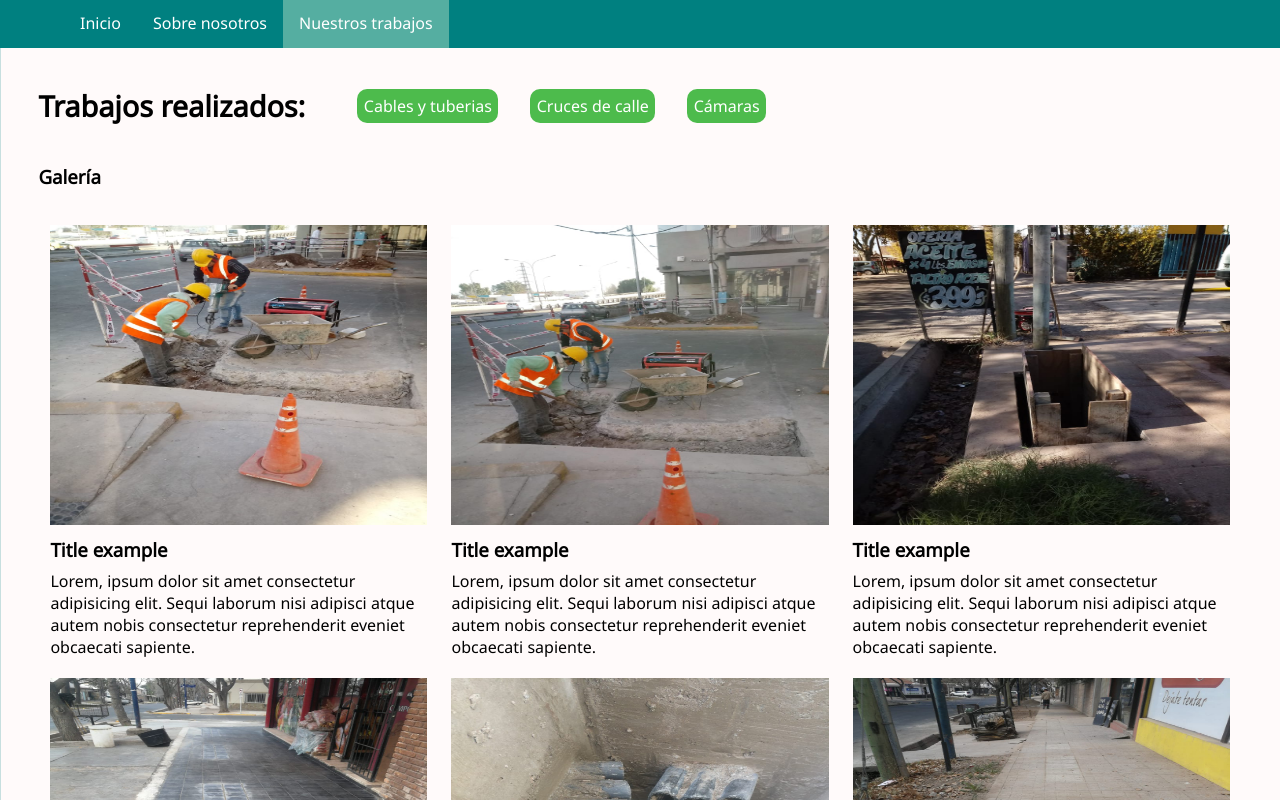
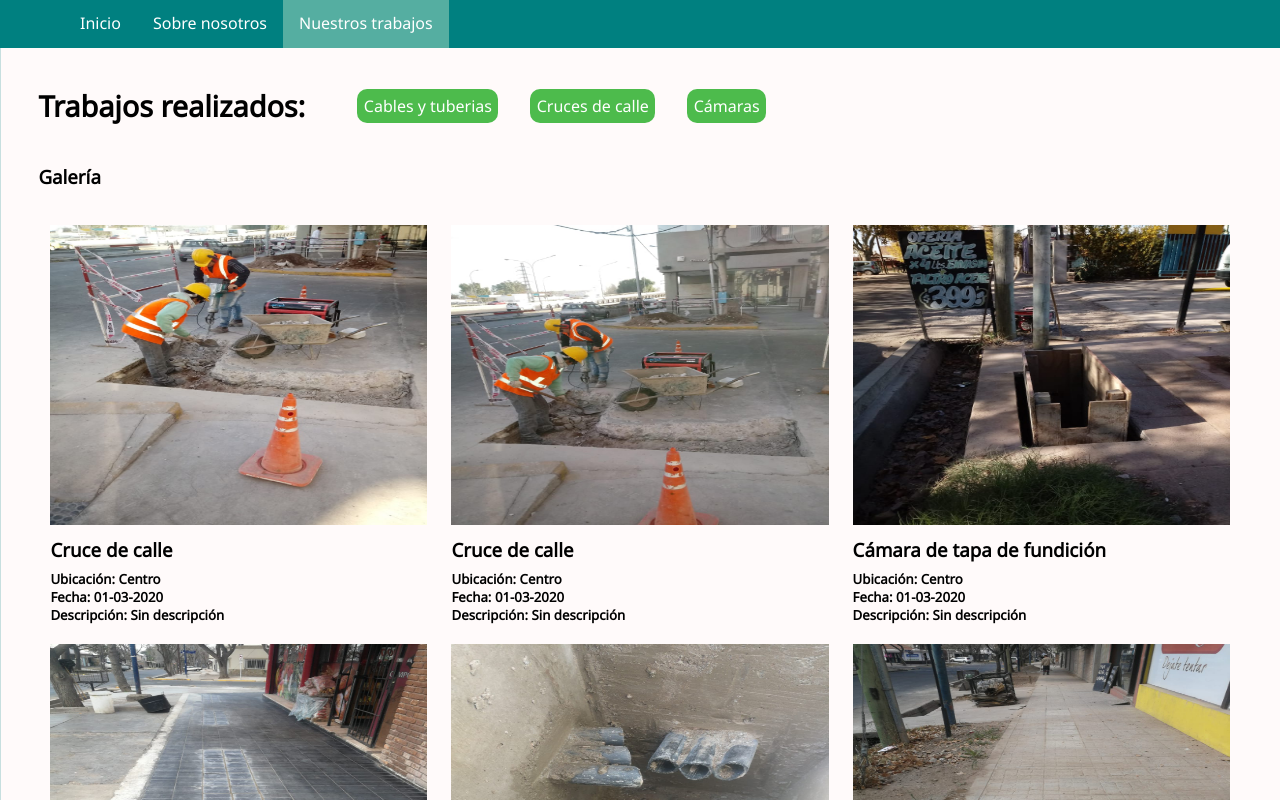
Before and after one commit to niconunez96/docker-react, a React (Create React App) app: page /works in a window 1280 px wide. Shown: the top 800 px of the page. Built offline with nearby package versions, Linux system fonts and the light colour scheme.

Commit message:
Add construction information to cards

```diff
--- a/src/App.js
+++ b/src/App.js
@@ -22,22 +22,22 @@ function App() {
             </Route>
             <Route path="/works/pipes-wire">
               <WorksWithNavbar>
-                <WorkGallery name="Colocación de cables y tuberias" images={WIRE_PIPES}/>
+                <WorkGallery name="Colocación de cables y tuberias" works={WIRE_PIPES}/>
               </WorksWithNavbar>
             </Route>
             <Route path="/works/street">
               <WorksWithNavbar>
-                <WorkGallery name="Cruces de calle" images={STREET}/>
+                <WorkGallery name="Cruces de calle" works={STREET}/>
               </WorksWithNavbar>
             </Route>
             <Route path="/works/chambers">
               <WorksWithNavbar>
-                <WorkGallery name="Cámaras" images={CHAMBERS}/>
+                <WorkGallery name="Cámaras" works={CHAMBERS}/>
               </WorksWithNavbar>
             </Route>
             <Route path="/works">
               <WorksWithNavbar>
-                <WorkGallery name="Galería" images={[...STREET, ...CHAMBERS, ...WIRE_PIPES]}/>
+                <WorkGallery name="Galería" works={[...STREET, ...CHAMBERS, ...WIRE_PIPES]}/>
               </WorksWithNavbar>
             </Route>
             <Route path="/home">
--- a/src/Components/Components/Works/WorkGallery.js
+++ b/src/Components/Components/Works/WorkGallery.js
@@ -3,28 +3,26 @@ import "./WorkGallery.css";
 import Footer from '../../Components/Footer';
 
 
-const WorkGallery = (props) => {
-    const works = props.images.map((image, index) => (
-        <div key={index} className="work-card">
-            <img alt="project" src={image} height="300rem" width="100%" className="work-image"></img>
+const WorkGallery = ({ name, works }) => {
+    const workCards = works.map((work) => (
+        <div key={work.id} className="work-card">
+            <img alt="project" src={work.imageUrl} height="300rem" width="100%" className="work-image"></img>
             <div className="work-info">
                 <h3 className="work-info-title">
-                    Title example
+                    {work.title}
                 </h3>
-                <p className="work-info-description">
-                    Lorem, ipsum dolor sit amet consectetur adipisicing elit.
-                    Sequi laborum nisi adipisci atque autem nobis consectetur
-                    reprehenderit eveniet obcaecati sapiente.
-                </p>
+                <h5>Ubicación: {work.location}</h5>
+                <h5>Fecha: {work.date}</h5>
+                <h5>Descripción: {work.description}</h5>
             </div>
         </div>
     ))
     return (
         <div className="work-gallery-container">
             <section className="work-gallery">
-                <h3 className="work-gallery-title">{props.name}</h3>
+                <h3 className="work-gallery-title">{name}</h3>
                 <div className="gallery">
-                    {works}
+                    {workCards}
                 </div>
             </section>
             <Footer/>
--- a/src/Components/Constants/Works.js
+++ b/src/Components/Constants/Works.js
@@ -23,30 +23,170 @@ import Image20 from '../../images/works/chambers/camaras8.jpeg'
 
 
 export const WIRE_PIPES = [
-    Image1,
-    Image2,
-    Image3,
-    Image4,
-    Image5,
-    Image6,
-    Image7,
-    Image8,
-    Image9,
-    Image10,
+    {
+        'id': 1,
+        'imageUrl': Image1,
+        'location': "Centro",
+        'date': "01-03-2020",
+        'title': "Cableado",
+        'description': "Sin descripción"
+    },
+    {
+        'id': 2,
+        'imageUrl': Image2,
+        'location': "Centro",
+        'date': "01-03-2020",
+        'title': "Cableado",
+        'description': "Sin descripción"
+    },
+    {
+        'id': 3,
+        'imageUrl': Image3,
+        'location': "Centro",
+        'date': "01-03-2020",
+        'title': "Cableado",
+        'description': "Sin descripción"
+    },
+    {
+        'id': 4,
+        'imageUrl': Image4,
+        'location': "Centro",
+        'date': "01-03-2020",
+        'title': "Cableado",
+        'description': "Sin descripción"
+    },
+    {
+        'id': 5,
+        'imageUrl': Image5,
+        'location': "Centro",
+        'date': "01-03-2020",
+        'title': "Cableado",
+        'description': "Sin descripción"
+    },
+    {
+        'id': 6,
+        'imageUrl': Image6,
+        'location': "Centro",
+        'date': "01-03-2020",
+        'title': "Cableado",
+        'description': "Sin descripción"
+    },
+    {
+        'id': 7,
+        'imageUrl': Image7,
+        'location': "Centro",
+        'date': "01-03-2020",
+        'title': "Cableado",
+        'description': "Sin descripción"
+    },
+    {
+        'id': 8,
+        'imageUrl': Image8,
+        'location': "Centro",
+        'date': "01-03-2020",
+        'title': "Cableado",
+        'description': "Sin descripción"
+    },
+    {
+        'id': 9,
+        'imageUrl': Image9,
+        'location': "Centro",
+        'date': "01-03-2020",
+        'title': "Cableado",
+        'description': "Sin descripción"
+    },
+    {
+        'id': 10,
+        'imageUrl': Image10,
+        'location': "Centro",
+        'date': "01-03-2020",
+        'title': "Cableado",
+        'description': "Sin descripción"
+    },
 ];
 
 export const STREET = [
-    Image11,
-    Image12,
+    {
+        'id': 11,
+        'imageUrl': Image11,
+        'location': "Centro",
+        'date': "01-03-2020",
+        'title': "Cruce de calle",
+        'description': "Sin descripción"
+    },
+    {
+        'id': 12,
+        'imageUrl': Image12,
+        'location': "Centro",
+        'date': "01-03-2020",
+        'title': "Cruce de calle",
+        'description': "Sin descripción"
+    },
 ];
 
 export const CHAMBERS = [
-    Image13,
-    Image14,
-    Image15,
-    Image16,
-    Image17,
-    Image18,
-    Image19,
-    Image20,
+    {
+        'id': 13,
+        'imageUrl': Image13,
+        'location': "Centro",
+        'date': "01-03-2020",
+        'title': "Cámara de tapa de fundición",
+        'description': "Sin descripción"
+    },
+    {
+        'id': 14,
+        'imageUrl': Image14,
+        'location': "Centro",
+        'date': "01-03-2020",
+        'title': "Cámara de tapa de fundición",
+        'description': "Sin descripción"
+    },
+    {
+        'id': 15,
+        'imageUrl': Image15,
+        'location': "Centro",
+        'date': "01-03-2020",
+        'title': "Cámara de tapa de fundición",
+        'description': "Sin descripción"
+    },
+    {
+        'id': 16,
+        'imageUrl': Image16,
+        'location': "Centro",
+        'date': "01-03-2020",
+        'title': "Cámara de tapa de fundición",
+        'description': "Sin descripción"
+    },
+    {
+        'id': 17,
+        'imageUrl': Image17,
+        'location': "Centro",
+        'date': "01-03-2020",
+        'title': "Cámara de tapa de fundición",
+        'description': "Sin descripción"
+    },
+    {
+        'id': 18,
+        'imageUrl': Image18,
+        'location': "Centro",
+        'date': "01-03-2020",
+        'title': "Cámara de tapa de fundición",
+        'description': "Sin descripción"
+    },
+    {
+        'id': 19,
+        'imageUrl': Image19,
+        'location': "Centro",
+        'date': "01-03-2020",
+        'title': "Cámara de tapa de fundición",
+        'description': "Sin descripción"
+    },
+    {
+        'id': 20,
+        'imageUrl': Image20,
+        'location': "Centro",
+        'date': "01-03-2020",
+        'title': "Cámara de tapa de fundición",
+        'description': "Sin descripción"
+    },
 ]
```
